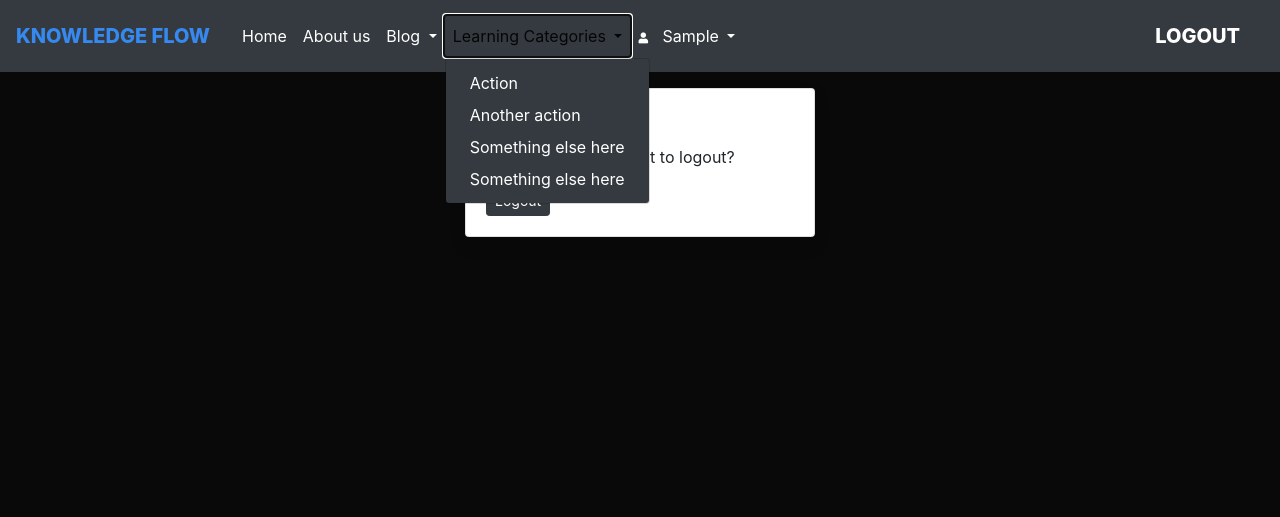
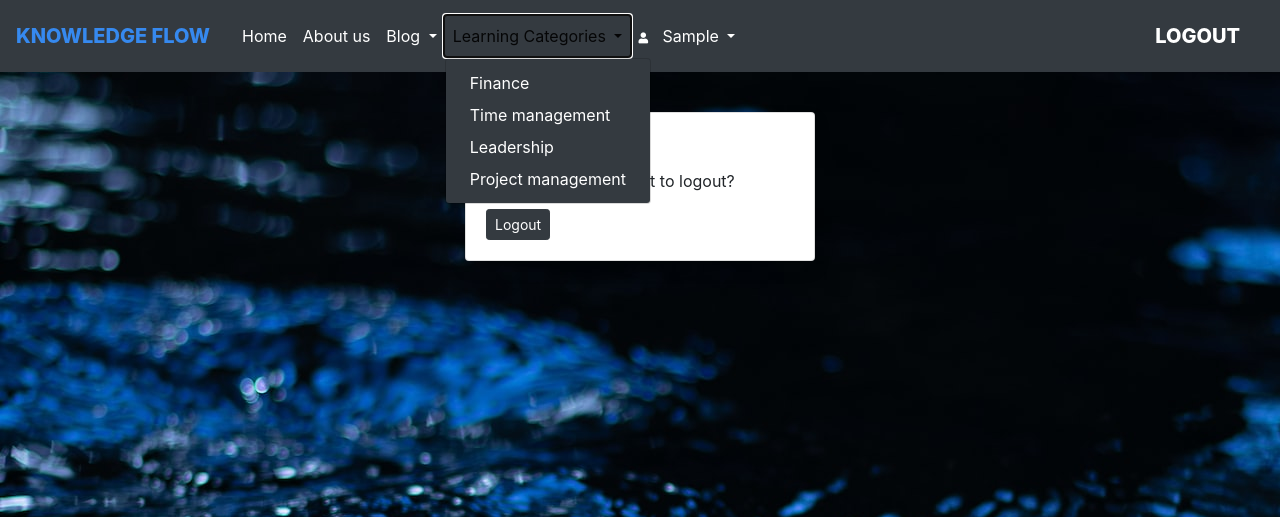
Before and after one commit to rockroman/CI_PP4-Knowledge-Flow, a Django app: page /accounts/logout/ in a window 1280 px wide, after a click on "Learning Categories". Shown: the top 517 px of the page. Run offline with Django 3.2, Linux system fonts and the light colour scheme; the visitor is signed in with stand-in values (Sample User, id 1); some libraries are stand-ins or nearby versions.

Commit message:
add styling to logout template page and fix edit view template tag so user can edit his own blog

```diff
--- a/flow_blog/templates/flow_blog/blog_details.html
+++ b/flow_blog/templates/flow_blog/blog_details.html
@@ -11,7 +11,7 @@
         <div class="col-md-8 mb-4">
             <div class="card h-100">
             <!-- <img src="https://images.unsplash.com/photo-1477862096227-3a1bb3b08330?ixlib=rb-1.2.1&auto=format&fit=crop&w=700&q=60" alt="" class="card-img-top"> -->
-            <img src="{% static 'images/blog_default.jpg' %}" alt="" class="  card-img-top">
+            <img src="{% static 'images/us-wah-x8HupeZdK7Y-unsplash-cup.jpg' %}" alt="" class="  card-img-top">
             <a href="{% url 'blog_page' %}"><button class="mt-2 btn btn-secondary"> Back To Blog Page</button></a>
             <div class="card-body">
                     <p class="text-muted">{{ post.creator }} | {{ post.created_on }}</p>
--- a/flow_blog/templates/flow_blog/edit_blog.html
+++ b/flow_blog/templates/flow_blog/edit_blog.html
@@ -9,7 +9,7 @@
 {% block nav-bar %}{% include 'navbar.html' %}{% endblock nav-bar %}
 
 {% if user.is_authenticated %}
-  {% if user == post.creator %}%}
+  {% if user == blogpost.creator %}
 
     <h1 class="col-12 text-center"> EDIT BLOG POST</h1>
     <div class="container pt-3">
--- a/flow_blog/views.py
+++ b/flow_blog/views.py
@@ -43,6 +43,7 @@ class BlogDetailView(UserPassesTestMixin, DetailView):
             form.instance.author = request.user
             form.instance.blogpost = blogpost
             form.save()
+            messages.success(request, 'YOU ADDED A NEW COMMENT')
             return HttpResponseRedirect(reverse('blog_details', kwargs={'pk': blogpost.pk}))
             # return HttpResponse('blog_details')
         else:
@@ -87,7 +88,7 @@ class UpdateBlogView(UserPassesTestMixin, UpdateView):
     form_class = BlogForm
 
     def form_valid(self, form):
-        form.instance.creator = self.request.user
+        form.instance.creator == self.request.user
         return super().form_valid(form)
 
     def test_func(self):
--- a/static/css/style.css
+++ b/static/css/style.css
@@ -3,16 +3,9 @@
     margin: 0;
     box-sizing: border-box;
 }
-/* #title{
-    color: #131416;
-    font-size: 45px;
-} */
+
 
 body{
-    /* background-image:url(/static/images/flow-home-big.jpg); */
-    /* background-image:url(/static/images/pexels-francesco-ungaro-464379-new.jpg);
-    background-size: cover;
-    /* background-attachment: fixed; */
     background-color: #090909;
     margin: 0;
     padding: 0;
@@ -40,9 +33,14 @@ h2,h3{
 }
 /*end general styles */
 
-/* sign up and login style  */
+/* sign up  style  */
 .authentication-title{
     color: black;
+}
+
+#signup-body{
+  background-image: url('/static/images/greg-rosenke-mBCsft4274I-unsplash-flow.jpg');
+
 }
 /* sign up and login style  */
 
@@ -161,10 +159,14 @@ h2,h3{
 
 /* end profile page syles */
 
+/* ---------set role---------- */
+.card-img-top {
+  width: 100%;
+  height: 30vh;
+  object-fit: cover;
+  }
 
-
-
-
+/* ------------end set role------------- */
 
 
 /* ------------ midlle cards styles-------------- */
@@ -228,8 +230,8 @@ h2,h3{
   .fadeIn {
     animation-name: fadeIn;
     -webkit-animation-name: fadeIn;
-    animation-duration: 2.5s;
-    -webkit-animation-duration: 2.5s;
+    animation-duration: 1.8s;
+    -webkit-animation-duration: 1.8s;
     animation-timing-function: ease-in-out;
     -webkit-animation-timing-function: ease-in-out;
     visibility: visible !important;
--- a/templates/account/logout.html
+++ b/templates/account/logout.html
@@ -6,6 +6,7 @@
 
 {% block content %}
 {% block nav-bar %}{% include 'navbar.html' %}{% endblock nav-bar %}
+<body id="signup-body">
 <div class="container">
       <!-- <div class="row">
         <div class="col-md-8 mt-3 offset-md-2">
@@ -22,7 +23,7 @@
       </div> -->
 
 
-    <div class="row py-3">
+    <div class="row py-3 mt-4">
       <div class="col-12 col-sm-10 col-md-6 col-lg-4 mx-auto">
         <div class="card shadow">
           <div class="card-body">
@@ -42,5 +43,5 @@
 </div>
 
 
-
+</body>
 {% endblock %}
--- a/templates/account/signup.html
+++ b/templates/account/signup.html
@@ -36,7 +36,7 @@
 
 
 
-
+<body id="signup-body">
       <div class="row py-3">
         <div class="col-12 col-sm-10 col-md-6 col-lg-4 mx-auto">
           <div class="card shadow">
@@ -56,5 +56,8 @@
           </div>
         </div>
       </div>
+</body>
+
+
 
 {% endblock %}
--- a/templates/navbar.html
+++ b/templates/navbar.html
@@ -1,16 +1,4 @@
-<!-- <!DOCTYPE html>
-<html lang="en">
-<head>
-<meta charset="UTF-8">
-<meta name="viewport" content="width=device-width, initial-scale=1.0">
-<meta http-equiv="X-UA-Compatible" content="ie=edge">
-<meta name="Description" content="Enter your description here"/>
-<link rel="stylesheet" href="https://cdnjs.cloudflare.com/ajax/libs/twitter-bootstrap/4.6.0/css/bootstrap.min.css">
-<link rel="stylesheet" href="https://cdnjs.cloudflare.com/ajax/libs/font-awesome/5.15.4/css/all.min.css">
-<link rel="stylesheet" href="assets/css/style.css">
-<title>Title</title>
-</head>
-<body>-->
+
     <header>
     {% block nav-bar%}
     <!-- navigation -->
@@ -44,10 +32,10 @@
                    Learning Categories
                   </a>
                   <div class="dropdown-menu  bg-dark">
-                    <a class="dropdown-item text-white" href="#">Action</a>
-                    <a class="dropdown-item text-white" href="#">Another action</a>
-                    <a class="dropdown-item text-white" href="#">Something else here</a>
-                    <a class="dropdown-item text-white" href="#">Something else here</a>
+                    <a class="dropdown-item text-white" href="#">Finance</a>
+                    <a class="dropdown-item text-white" href="#">Time management</a>
+                    <a class="dropdown-item text-white" href="#">Leadership</a>
+                    <a class="dropdown-item text-white" href="#">Project management</a>
                   </div>
                 </li>
                 {% if user.is_authenticated %}
@@ -106,11 +94,3 @@
     </header>
      <!-- end navigation -->
      {% endblock nav-bar %}
-
-
-<!--
-<script src="https://cdnjs.cloudflare.com/ajax/libs/jquery/3.5.1/jquery.min.js"></script>
-<script src="https://cdnjs.cloudflare.com/ajax/libs/popper.js/1.16.1/umd/popper.min.js"></script>
-<script src="https://cdnjs.cloudflare.com/ajax/libs/twitter-bootstrap/4.6.0/js/bootstrap.min.js"></script>
-</body>
-</html> -->
```
Also changed, not shown: flow_blog/templates/flow_blog/blog.html (+4 -26 lines), siteusers/templates/choose_role.html (+8 -6 lines), siteusers/templates/profile_update.html (+6 -4 lines), templates/account/login.html (+5 -6 lines). Lines whose indentation alone changed are shown as unchanged.
